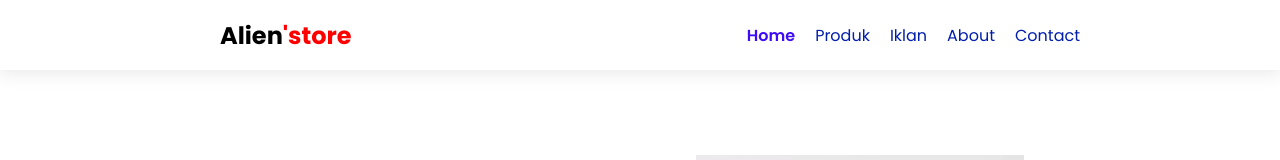
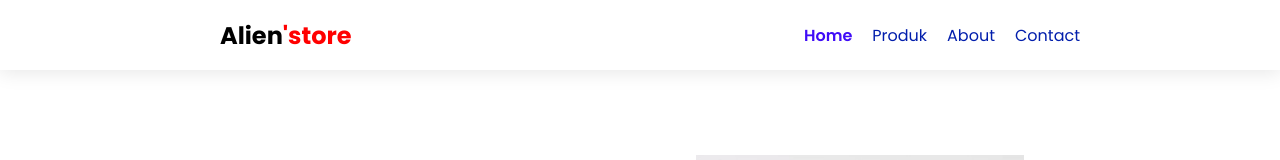
Before and after one commit to aliennn04/progweb, a plain HTML site: page index.html in a window 1280 px wide. Shown: the top 160 px of the page. Drawn offline with Linux system fonts and the light colour scheme.

Commit message:
Update index.html

```diff
--- a/index.html
+++ b/index.html
@@ -19,7 +19,6 @@
     <nav>
       <a href="#Home" class="item-link active">Home</a>
       <a href="#Produk" class="item-link">Produk</a>
-      <a href="#iklan" class="item-link">Iklan</a>
       <a href="#About" class="item-link">About</a>
       <a href="#Contact" class="item-link">Contact</a>
     </nav>
```
